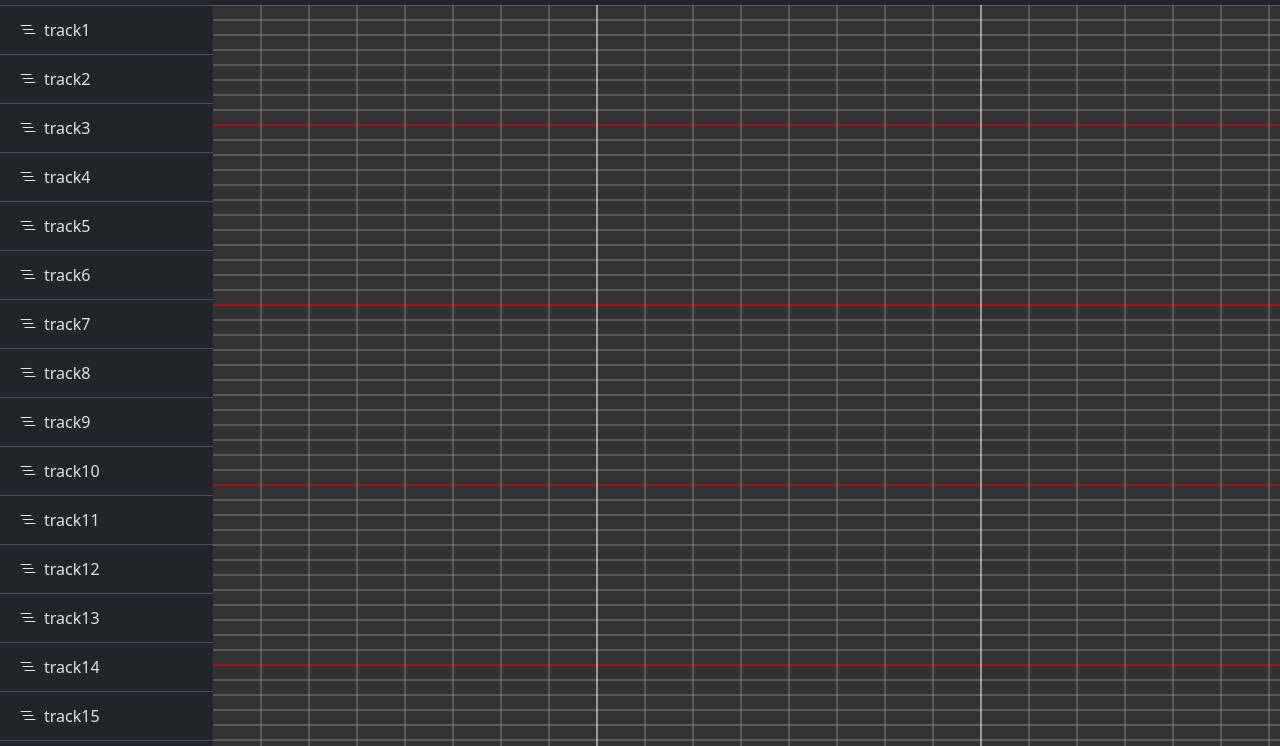
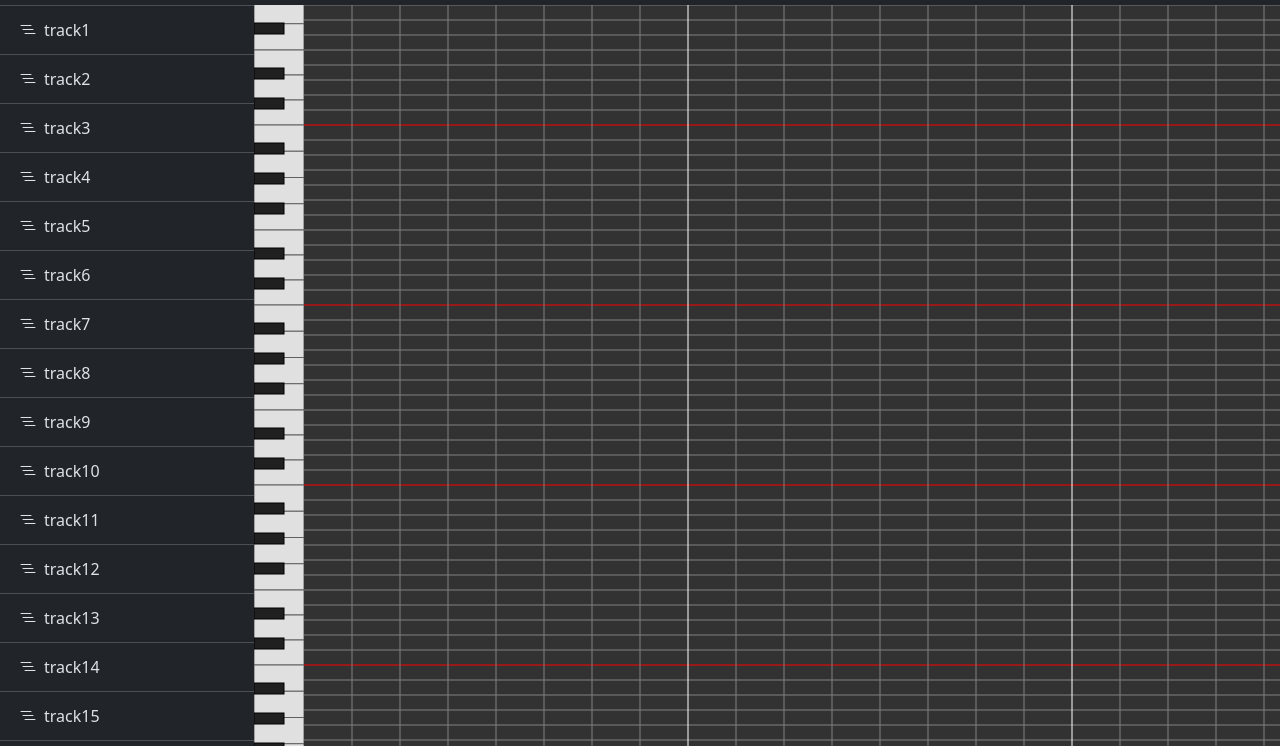
Before and after one commit to hiarc/sequencer, a React app: page / in a window 1280 px wide. Shown: the part 51-797 px from the top of the page. Built offline with nearby package versions, Linux system fonts and the light colour scheme.

Commit message:
ピアノロールの左側に入力の目安となる白鍵・黒鍵を表示するようにした

```diff
--- a/src/css/sequenser.css
+++ b/src/css/sequenser.css
@@ -2,8 +2,22 @@
   position: sticky;
 }
 
-.piano-roll{
+.main{
+  display: flex;
+}
+
+.main-track-panels{
+  width: 20%;
+}
+
+.main-piano-key{
+  width: 50px;
+  height: 785px;
+}
+
+.main-piano-roll{
+  width: 77%;
+  height: 785px;
+  overflow-y: scroll;
   background-color: rgb(50,50,50);
-  height: 800px;
-  overflow-y: scroll;
 }
--- /dev/null
+++ b/src/typescript/component/piano-roll/piano-key.tsx
@@ -0,0 +1,73 @@
+import * as React from 'react';
+import { MAX_NOTE_NUMBER, X_LINE_SPACING, Y_LINE_LENGTH, Y_LINE_SPACING } from './piano-roll';
+
+/** 鍵盤の横幅 */
+const CONTAINER_WIDTH = 50;
+/** 白鍵の高さ。F〜B間（半7音）の白鍵（4つ） */
+const WHITE_KEY_HEIGHT_F = X_LINE_SPACING * 7 / 4;
+/** 白鍵の高さ。C〜E#間（半5音）の白鍵（3つ） */
+const WHITE_KEY_HEIGHT_C = X_LINE_SPACING * 5 / 3;
+/** 白鍵の総数。1オクターブに7音が、(黒鍵含むノート総数/1オクターブ)分だけ存在する。 */
+const WHITE_KEY_AMOUNT = Math.ceil((MAX_NOTE_NUMBER + 1) / 12 * 7);
+
+/** 白鍵の外枠のカラーコード。 */
+const WHITE_KEY_COLOR_STROKE = "606060";
+/** 白鍵の内側のカラーコード。 */
+const WHITE_KEY_COLOR_FILL = "E0E0E0";
+/** 黒鍵の外枠のカラーコード。 */
+const BLACK_KEY_COLOR_STROKE = "000000";
+/** 黒鍵の内側のカラーコード。 */
+const BLACK_KEY_COLOR_FILL = "202020";
+
+export const PianoKey: React.FunctionComponent<{}> = (props) => {
+  return (
+    <div className="main-piano-key">
+      <svg xmlns="http://www.w3.org/2000/svg" id="piano-key" width="50px" height={Y_LINE_LENGTH}>
+      {whiteKeyElements()}
+      {blackKeyElements()}
+      </svg>
+    </div>
+  );
+}
+
+/**
+ * 白鍵を表すrect要素。
+ */
+const whiteKeyElements = () => {
+  const rects = [];
+  /*
+   * 白鍵の始点となるY座標。それぞれの白鍵の高さを加えたものを、次の白鍵の始点にする。
+   * 水平線と最初の白鍵の縦の軸を合わせるために、始点の初期値は負の値をとる。
+   * ピアノロールの最上部の水平線は、最初の白鍵の途中から始まるため。
+   */
+  var totalY = X_LINE_SPACING * 3 - WHITE_KEY_HEIGHT_F * 2;
+  for(let i = 0; i <= WHITE_KEY_AMOUNT + 1; i++){
+    /*
+     * 白鍵は [C, D, E] と [F, G, A, B] でピアノロール上の高さが異なる。そのため高さを分けて算出する。
+     * ピアノロールの最上部はGであり、下側にG, F, E, D…と続く。
+     * 起点0をGとして鍵盤の高さを算出する。
+     */
+    const height = [0, 1, 5, 6].some(note => i % 7 === note) ? WHITE_KEY_HEIGHT_F : WHITE_KEY_HEIGHT_C;
+    const rect = <rect width={CONTAINER_WIDTH} height={height} x={0} y={totalY} fill={`#${WHITE_KEY_COLOR_FILL}`} stroke={`#${WHITE_KEY_COLOR_STROKE}`} key={crypto.randomUUID()}/>
+    rects.push(rect);
+    totalY += height;
+  }
+  return rects;
+}
+
+/**
+ * 黒鍵を表すrect要素。
+ */
+const blackKeyElements = () => {
+  const rects = [];
+  for(let i = 0; i <= MAX_NOTE_NUMBER + 1; i++){
+    if([1, 4, 6, 9, 11].some(note => i % 12 === note)){
+      const width = CONTAINER_WIDTH * 0.6; // 幅は白鍵の60%にする
+      const height = X_LINE_SPACING - (2 * 2); // 黒鍵の上下2つのマージンは、それぞれ2ポイントとずつとする
+      const y = 3 + i * X_LINE_SPACING;
+      const rect = <rect width={width} height={height} x={0} y={y} fill={`#${BLACK_KEY_COLOR_FILL}`} stroke={`#${BLACK_KEY_COLOR_STROKE}`} key={crypto.randomUUID()}/>
+      rects.push(rect);
+    }
+  }
+  return rects;
+}
--- a/src/typescript/component/piano-roll/piano-roll.tsx
+++ b/src/typescript/component/piano-roll/piano-roll.tsx
@@ -2,15 +2,15 @@ import * as React from 'react';
 import NoteOnMessage from '../../domain/message';
 
 /** 音程の最大値 */
-const MAX_NOTE_NUMBER = 127;
+export const MAX_NOTE_NUMBER = 127;
 /** 平行線の間隔 */
-const X_LINE_SPACING = 15;
+export const X_LINE_SPACING = 15;
 /** 垂直線の間隔 */
-const Y_LINE_SPACING = 48;
+export const Y_LINE_SPACING = 48;
 /** 平行線の初期幅 */
-const X_LINE_LENGTH = 1280;
+export const X_LINE_LENGTH = 1280;
 /** 垂直線の長さ */
-const Y_LINE_LENGTH = X_LINE_SPACING * (MAX_NOTE_NUMBER + 1);
+export const Y_LINE_LENGTH = X_LINE_SPACING * (MAX_NOTE_NUMBER + 1);
 
 export const PianoRoll: React.FunctionComponent<{messages: NoteOnMessage[], addMessage: Function}> = (props) => {
   var xLineLength = X_LINE_LENGTH;
@@ -105,7 +105,7 @@ export const PianoRoll: React.FunctionComponent<{messages: NoteOnMessage[], addM
   }
 
   return (
-    <div className="piano-roll">
+    <div className="main-piano-roll">
       <svg xmlns="http://www.w3.org/2000/svg" id="piano-roll" width={xLineLength} height={Y_LINE_LENGTH} onClick={addMessage}>
       {horizontalPaths()}
       {verticalPaths()}
--- a/src/typescript/component/tracks/track-panels.tsx
+++ b/src/typescript/component/tracks/track-panels.tsx
@@ -5,7 +5,7 @@ import { TrackPanel } from './track-panel';
 
 export const TrackPanels: React.FunctionComponent<{tracks: Tracks}> = (props) => {
   return (
-    <ListGroup as="ul" data-bs-theme="dark">
+    <ListGroup as="ul" data-bs-theme="dark" className="main-track-panels">
       {props.tracks.asList.map(track => <TrackPanel track={track} key={track.getNo}/>)}
     </ListGroup>
   );
--- a/src/typescript/layout.tsx
+++ b/src/typescript/layout.tsx
@@ -2,9 +2,10 @@ import * as React from 'react';
 import { Header } from './component/header/header';
 import { Tracks } from './domain/track';
 import { TrackPanels } from './component/tracks/track-panels';
-import { Col, Container, Row } from 'react-bootstrap';
+import { Container } from 'react-bootstrap';
 import { PianoRoll } from './component/piano-roll/piano-roll';
 import NoteOnMessage from './domain/message';
+import { PianoKey } from './component/piano-roll/piano-key';
 
 export const Layout: React.FunctionComponent<{}> = (props) => {
   /** 現在開いているMIDIファイル。 */
@@ -34,17 +35,14 @@ export const Layout: React.FunctionComponent<{}> = (props) => {
         setPort={(port: string) => setPort(port)}
         setMessage={(messages: []) => setMessages(messages)}
       />
-      <Row>
-        <Col lg="2">
-          <TrackPanels tracks={tracks} />
-        </Col>
-        <Col lg="10">
-          <PianoRoll
-            messages={messages}
-            addMessage={(message: NoteOnMessage) => addMessage(message)}
-          />
-        </Col>
-      </Row>
+      <main className='main'>
+        <TrackPanels tracks={tracks} />
+        <PianoKey />
+        <PianoRoll
+          messages={messages}
+          addMessage={(message: NoteOnMessage) => addMessage(message)}
+        />
+      </main>
     </Container>
   );
 }
```
